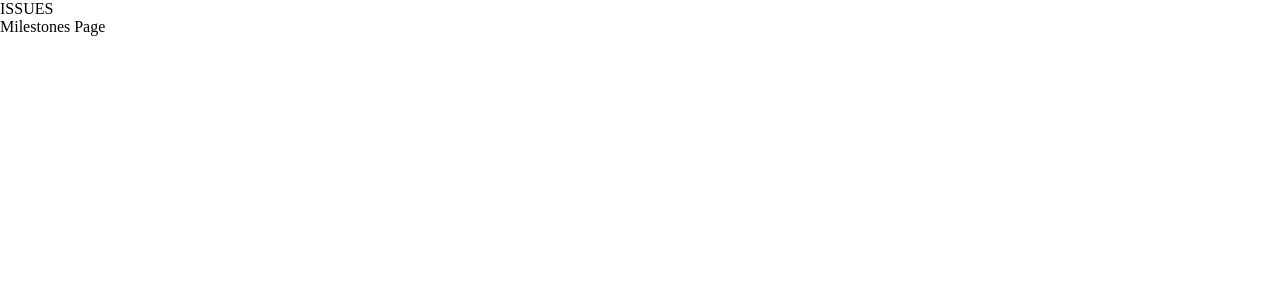
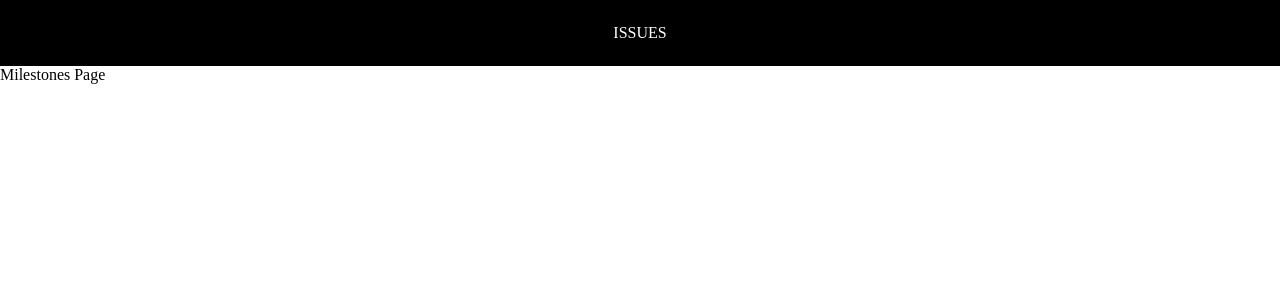
Before and after one commit to boostcamp-2020/IssueTracker-13, a React app in the folder frontend/: page /milestones in a window 1280 px wide. Shown: the top 300 px of the page. Built offline with nearby package versions, Linux system fonts and the light colour scheme; the HTML template or start-up script is replaced by a standard one.

Commit message:
feat: Header 컴포넌트 styling 작업

```diff
--- a/frontend/src/components/Header.jsx
+++ b/frontend/src/components/Header.jsx
@@ -3,7 +3,10 @@ import React from 'react';
 import styled from 'styled-components';
 
 const HeaderDiv = styled.header`
-
+  padding: 24px 0;
+  text-align: center;
+  background-color: black;
+  color: white;
 `;
 
 export default function Header() {
```
